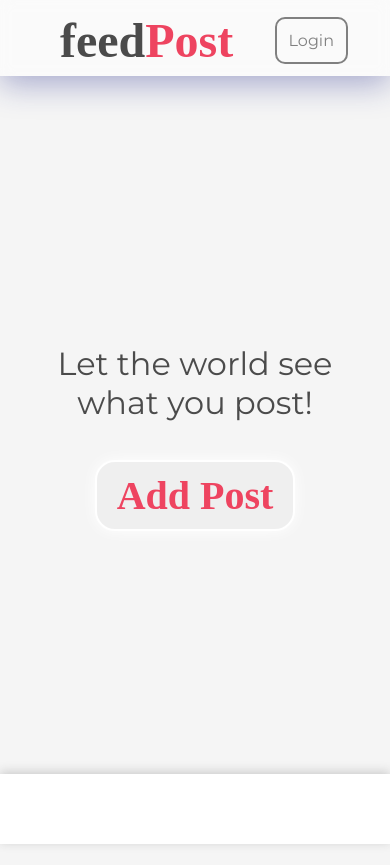
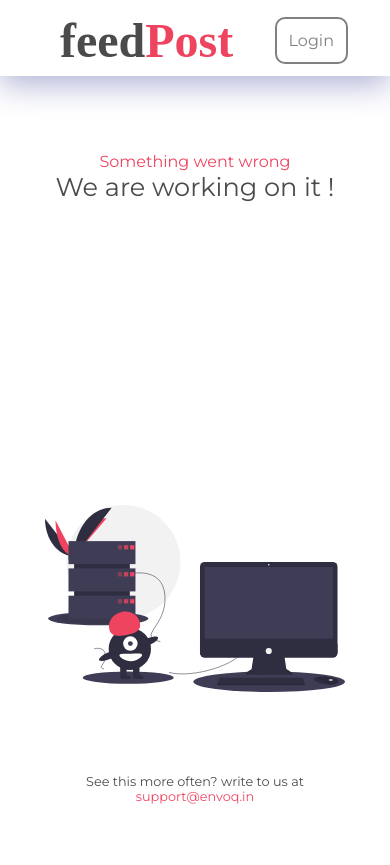
Before and after one commit to rvfreelance/feedpost, a React (Create React App) app: page / in a window 390 px wide. After the commit the page ends 844 px from the top, so only its background shows below. Built offline with nearby package versions, Linux system fonts and the light colour scheme; a web font is replaced by a local one.

Commit message:
added ErrorBoundary component

```diff
--- a/src/App.js
+++ b/src/App.js
@@ -5,6 +5,7 @@ import Header from './component/Header/Header';
 import Posts from './component/Posts/Posts';
 import Create from './component/Create/Create';
 import Login from './component/Login/Login';
+import ErrorBoundary from './component/ErrorBoundary/ErrorBoundary';
 
 import { firestore } from './firebase/firebase';
 
@@ -78,6 +79,10 @@ function App() {
         setLoginPop={setLoginPop}
         setPosts={setPosts}
       />
+
+      <ErrorBoundary
+        width={width}
+      >
         {
           loginPop || (!loginStatus && addFeed)?
           (
@@ -140,6 +145,8 @@ function App() {
             : null
           }
         </div>
+      </ErrorBoundary>
+
     </div>
   );
 }
--- /dev/null
+++ b/src/component/ErrorBoundary/ErrorBoundary.js
@@ -0,0 +1,59 @@
+import React from 'react';
+
+import ErrorImg from '../../assets/svg/error.svg';
+
+import './ErrorBoundary.scss';
+
+class ErrorBoundary extends React.Component {
+    constructor(props){
+        super(props);
+        this.state={
+            status: false,
+            supportEmail: 'support@envoq.in',
+            textCopied: false,
+        }
+    }
+
+    componentDidCatch =() =>{
+        this.setState({ status: true })
+    }
+
+    render(){
+        if(!this.state.status){
+            return(
+                <div className='error-boundary'>
+                    <div className='error-text'>
+                        <span className='small-text'>Something went wrong</span>
+                        <span className='big-text'>We are working on it !</span>
+                    </div>
+                    <img src={ErrorImg} width={this.props.width>800 ? '500px': '300px'} alt='error'/>
+                    <span className='error-footer'>See this more often? write to us at<br/>
+                        <span className={`clr-blue pointer`}
+                            style={{color: this.state.textCopied? 'rgb(75,75,75)': null}}
+                            onClick={() => {
+                                this.setState({textCopied:true});
+                                navigator.clipboard.writeText(this.state.supportEmail)}}
+                        >
+                            {this.state.supportEmail}
+                        </span>
+                        <span className={`text-copied ${this.state.textCopied? 'click-animation-large':'text-slide-away'}`}
+                            onAnimationEnd={()=>this.setState({textCopied:false})}
+                        >
+                            Copied
+                        </span>
+                    </span>
+                </div>
+            )
+        }else{
+            return(
+                <div>
+                    {this.props.children}
+                </div>
+            )
+        }
+
+    }
+
+}
+
+export default ErrorBoundary;
--- /dev/null
+++ b/src/component/ErrorBoundary/ErrorBoundary.scss
@@ -0,0 +1,101 @@
+.error-boundary{
+    width: 100%;
+    height: 100vh;
+
+    display: flex;
+    justify-content: space-around;
+    align-items: center;
+
+    .error-text{
+        text-align: right;
+        display: flex;
+        flex-direction: column;
+
+        .small-text{
+            color: #ee4460;
+            font-size: 1.2rem;
+        }
+        .big-text{
+            font-size: 2rem;
+        }
+
+    }
+}
+
+.error-footer{
+    position: fixed;
+    bottom: 40px;
+
+    font-size: 0.8rem;
+
+    button{
+        width: 250px;
+        outline: none;
+        // background: none;
+        border: none;
+    }
+}
+
+.clr-blue{
+    color: #ee4460;
+    // color: rgb(106, 106, 248);
+}
+
+.text-copied{
+    position: absolute;
+    left: 75px;
+    bottom: 0;
+    z-index: -1;
+    // opacity: 0;
+    // font-weight: 600;
+    transform-origin: bottom;
+    background-color: rgb(75, 75, 75);
+    color: white;
+    padding: 4px 8px;
+    border-radius: 20px;
+}
+
+.click-animation-large{
+    // transform-origin: bottom;
+    animation: translate1 1s ease-in-out forwards normal;
+}
+.text-slide-away{
+    opacity:0;
+    // z-index:-1;
+    // animation: translate1 1s ease-out forwards normal;
+}
+
+@keyframes translate1{
+    0% {transform: translateY(0px); opacity:0;}
+    25% {transform: translateY(-40px); opacity:1;}
+    50% {transform: translateY(-40px); opacity:1;}
+    100% {transform: translateY(-40px); opacity:0;}
+}
+
+@keyframes scale1{
+    0% { transform: translateY(0px);}
+    // 25% { transform: translateY(-100px);}
+    25% { transform: translateY(20px);}
+    50% { transform: translateY(20px);}
+    100% { transform: translateY(100px);}
+}
+
+@media only screen and (max-width: 900px){
+    .error-boundary{
+        display: flex;
+        flex-direction: column;
+
+        .error-text{
+            text-align: center;
+
+            .small-text{
+                color: #ee4460;
+                font-size: 1rem;
+            }
+            .big-text{
+                font-size: 1.6rem;
+            }
+
+        }
+    }
+}
--- a/src/component/Header/Header.scss
+++ b/src/component/Header/Header.scss
@@ -91,17 +91,18 @@
 .login{
     border: 2px solid grey;
     border-radius: 10px;
+    // color: rgb(75, 75, 75);
 
     &:hover{
-        background-color: black;
+        background-color: rgb(75, 75, 75);
         color: white;
-        border-color: black;
+        border-color: rgb(75, 75, 75);
     }
-    &:active{
-        background-color: black;
-        border-color: black;
-        color: white;
-    }
+    // &:active{
+    //     background-color: black;
+    //     border-color: black;
+    //     color: white;
+    // }
 }
 
 .flex-start{
```
Also changed, not shown: src/assets/svg/error.svg (added), 1 other file (tests, documents, lock files or other folders). Lines whose indentation alone changed are shown as unchanged.
